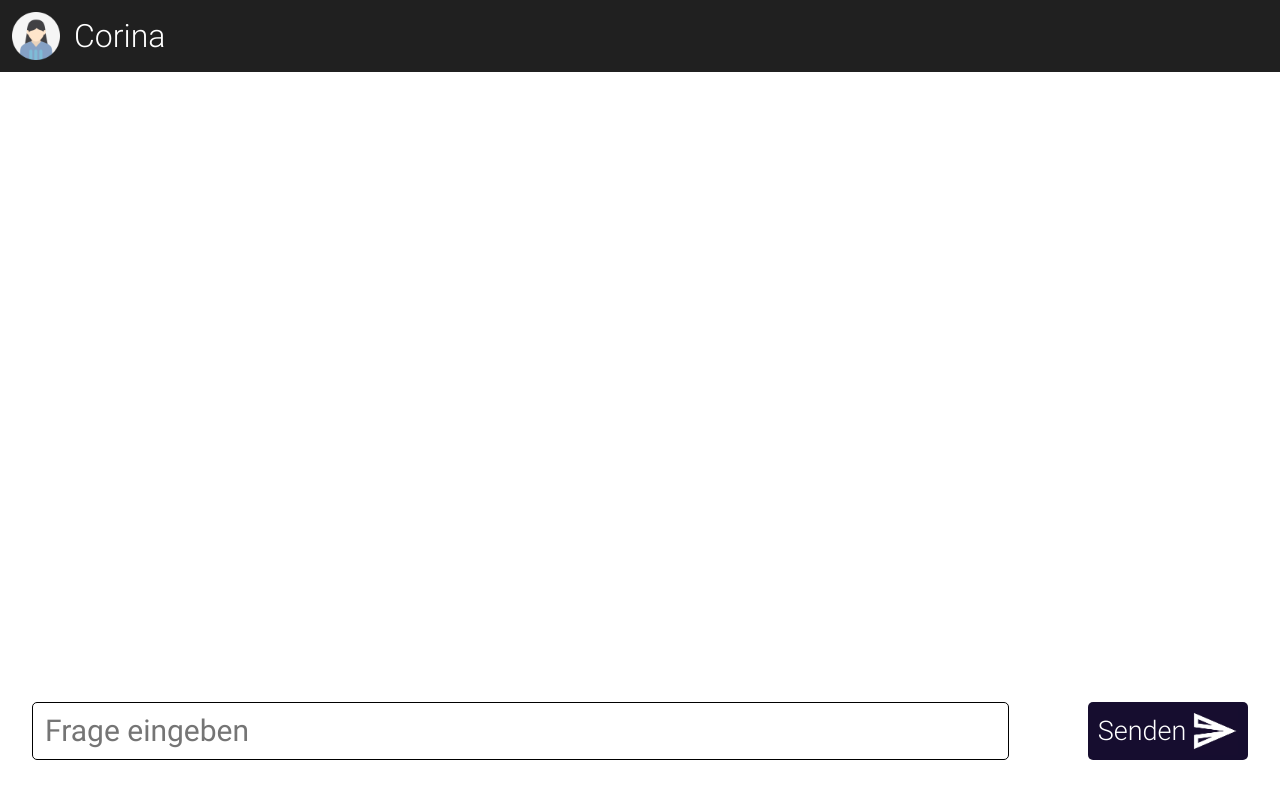
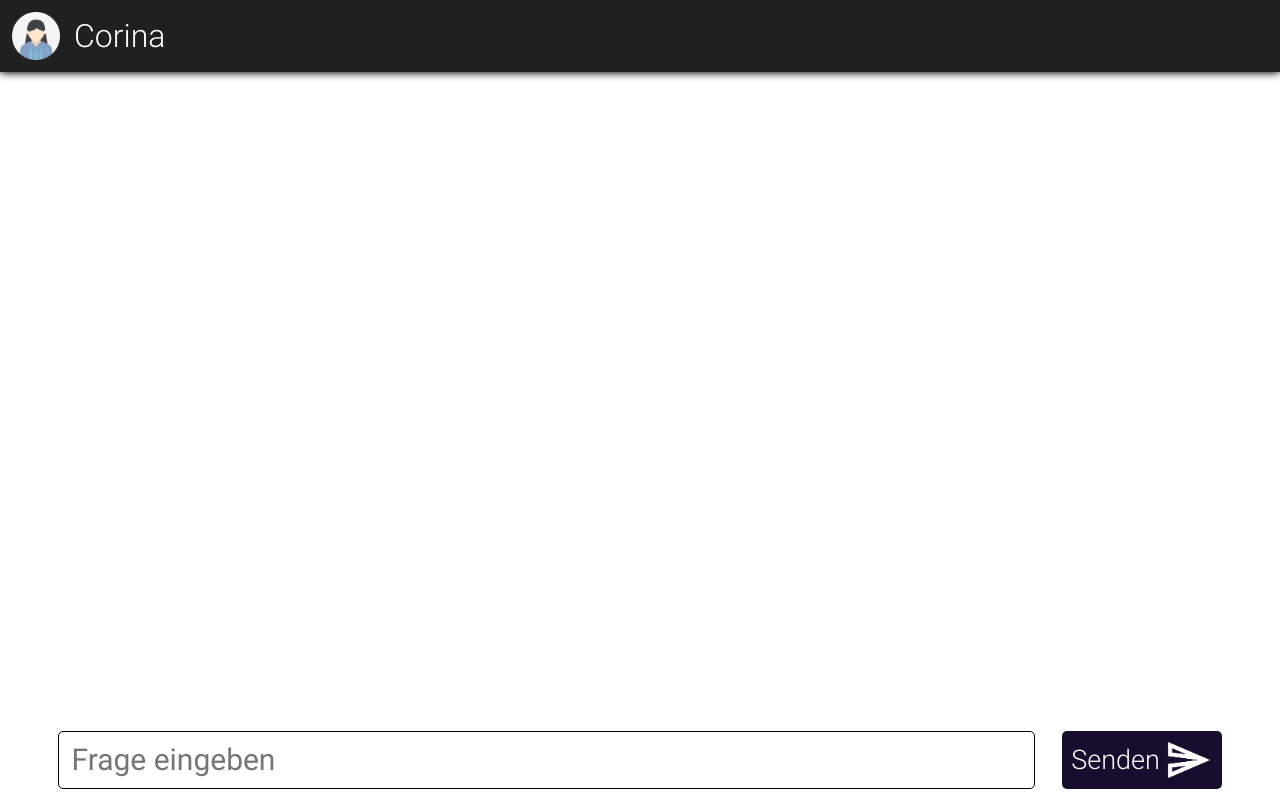
Before and after one commit to maxfrerichs/corina-chatbot, a plain HTML site: page index.html in a window 1280 px wide. Drawn offline with Linux system fonts and the light colour scheme; no server answers.

Commit message:
more UI improvements

```diff
--- a/style.css
+++ b/style.css
@@ -39,12 +39,15 @@ body {
   padding: 0;
   margin: 0;
   width: 100vw;
-  overflow-y: hidden;
-  height: 100vh;
+  /* overflow-y: hidden; */
+  height: 100vh; /* Fallback for browsers that do not support Custom Properties */
+  height: calc(var(--vh, 1vh) * 100);
   overflow-x: hidden;
 }
 
 .app-bar {
+  box-shadow: 0px 1px 8px 0px;
+  margin-bottom: 23px;
   display: flex;
   align-items: center;
   background: #202020;
@@ -70,18 +73,18 @@ body {
   overflow-y: scroll;
   position: relative;
   width: inherit;
-  height: 80vh;
+  height: 100%;
 }
 
 
 .input-container {
-  margin-top: 12px;
+  /* padding-top: 20px; */
   margin: 0 auto;
   /* padding-left: 10px; */
   /* padding-right: 10px; */
   /* bottom: 60px; */
-  align-items: flex-start;
-  justify-content: space-between;
+  align-items: center;
+  justify-content: space-evenly;
   display: flex;
   /* position: relative; */
   width: 95%;
@@ -96,6 +99,7 @@ body {
   font-family: "Roboto Regular";
   font-size: 30px;
   height: 54px;
+  outline: none;
   border: 1px solid;
   border-radius: 5px;
   /* margin: auto; */
@@ -138,6 +142,7 @@ body {
   justify-content: space-evenly;
   display: flex;
   border: #160D2F;
+  outline: none;
   height: 58px;
   width: 160px;
   border-radius: 5px;
@@ -180,11 +185,10 @@ body {
   }
   .input-field {
     margin-right: 2%;
-
   }
 
   .chatbot-window {
     /* top: 80px; */
-    height:;
+
   }
 }
```
